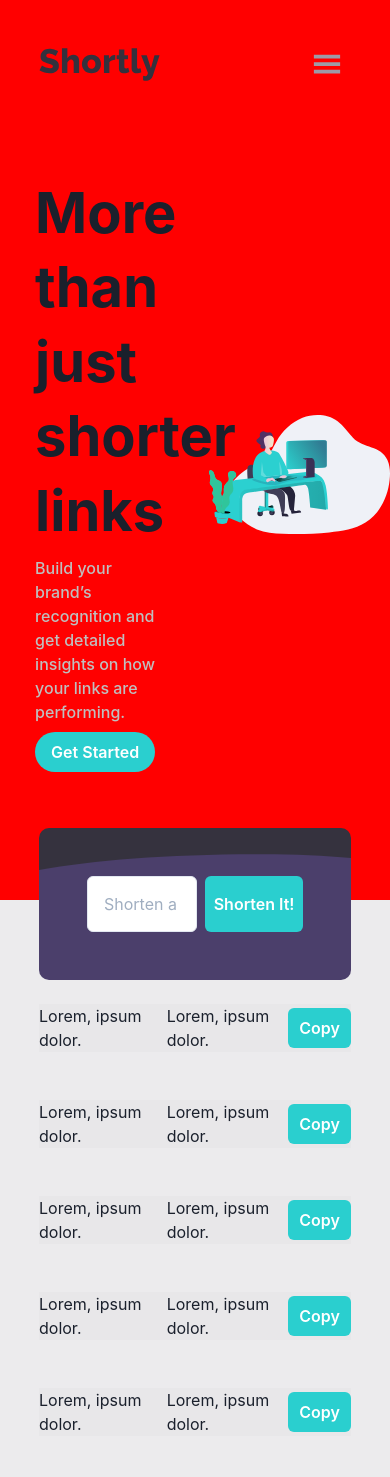
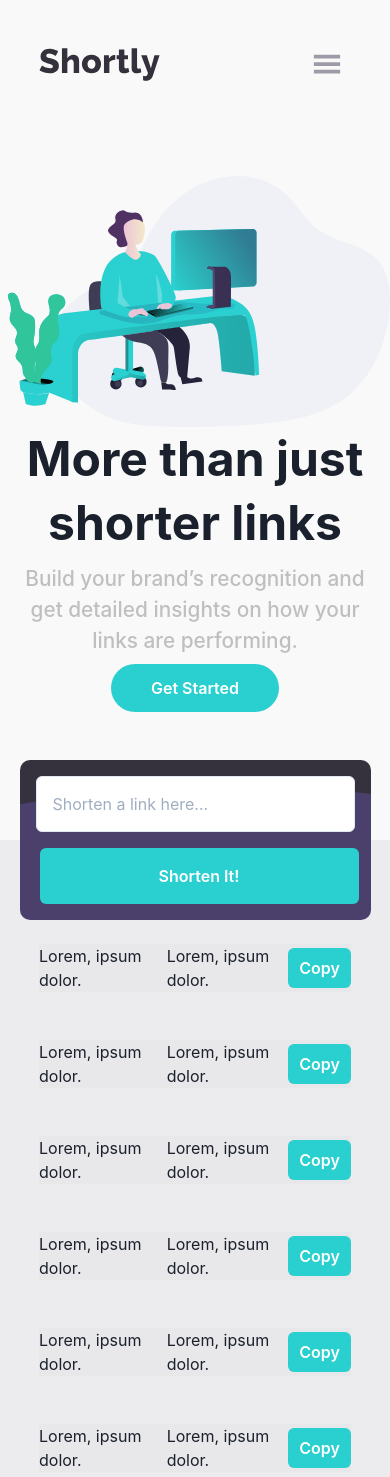
Before and after one commit to brayanpesantes/url-shortening-app, a React (Vite) app: page / in a window 390 px wide. Shown: the top 1477 px of the page. Built offline with nearby package versions, Linux system fonts and the light colour scheme.

Commit message:
modicacion de responsive

```diff
--- a/src/App.jsx
+++ b/src/App.jsx
@@ -8,7 +8,7 @@
   return (
     <Box w="100vw" minH={["100vh"]}>
       <Box
-        bg={"red"}
+        bg={"neutral.50"}
         position="relative"
         padding={0}
         margin={0}
--- a/src/components/FromRecordLink/index.jsx
+++ b/src/components/FromRecordLink/index.jsx
@@ -11,14 +11,16 @@
       alignItems="center"
 
     >
-      <HStack w={"80%"}
-        padding={12}
+      <HStack w={['90%', "80%"]}
+        padding={[4, 12]}
         bgColor="neutral.400"
         bgImage={`url(${BgImage})`}
         bgRepeat="no-repeat"
         bgSize="cover"
         alignContent={'center'}
         borderRadius={10}
+        gap={[4, 0]}
+        flexDirection={['column', 'row']}
       >
         <Input
           placeholder='Shorten a link here...'
@@ -30,6 +32,7 @@
           color={"white"}
           height={14}
           px={8}
+          width={['100%', 'auto']}
         >
           Shorten It!
         </Button>
--- a/src/components/Hero/index.jsx
+++ b/src/components/Hero/index.jsx
@@ -6,24 +6,44 @@
   return (
 
     <Box>
-      <HStack >
+      <HStack flexDirection={['column-reverse', "row"]}>
         <HStack flexBasis={"50%"} >
-          <VStack w={"65%"} margin={'auto'} alignItems="self-start">
+          <VStack
+            w={["90%", "65%"]}
+            margin={'auto'}
+            alignItems={["center", "self-start"]}
+          >
             <Heading
-              fontSize={56}
+              fontSize={["5xl", 56]}
               fontWeight={700}
+              textAlign={['center', "left"]}
             >
               More than just shorter links
             </Heading>
-            <Text color={"neutral.200"} fontWeight={"500"} mt={3}>
+            <Text
+              textAlign={['center', "left"]}
+              color={"neutral.200"}
+              fontWeight={"500"}
+              mt={3}
+              fontSize={["1.3rem", "1.1rem"]}
+            >
               Build your brand’s recognition and get detailed insights
               on how your links are performing.
             </Text>
-            <Button mt={6} bg={"primary.100"} color={"white"} borderRadius={25}  >Get Started</Button>
+            <Button
+              mt={[14, 6]}
+              paddingX={["2.5rem", "2rem"]}
+              paddingY={["1.5rem", "1.5rem"]}
+              bg={"primary.100"}
+              color={"white"}
+              borderRadius={25}
+            >
+              Get Started
+            </Button>
           </VStack>
         </HStack>
         <HStack flexBasis={"50%"}>
-          <Image src={ImageHro} />
+          <Image src={ImageHro} objectFit="contain" />
         </HStack>
       </HStack>
     </Box >
```
